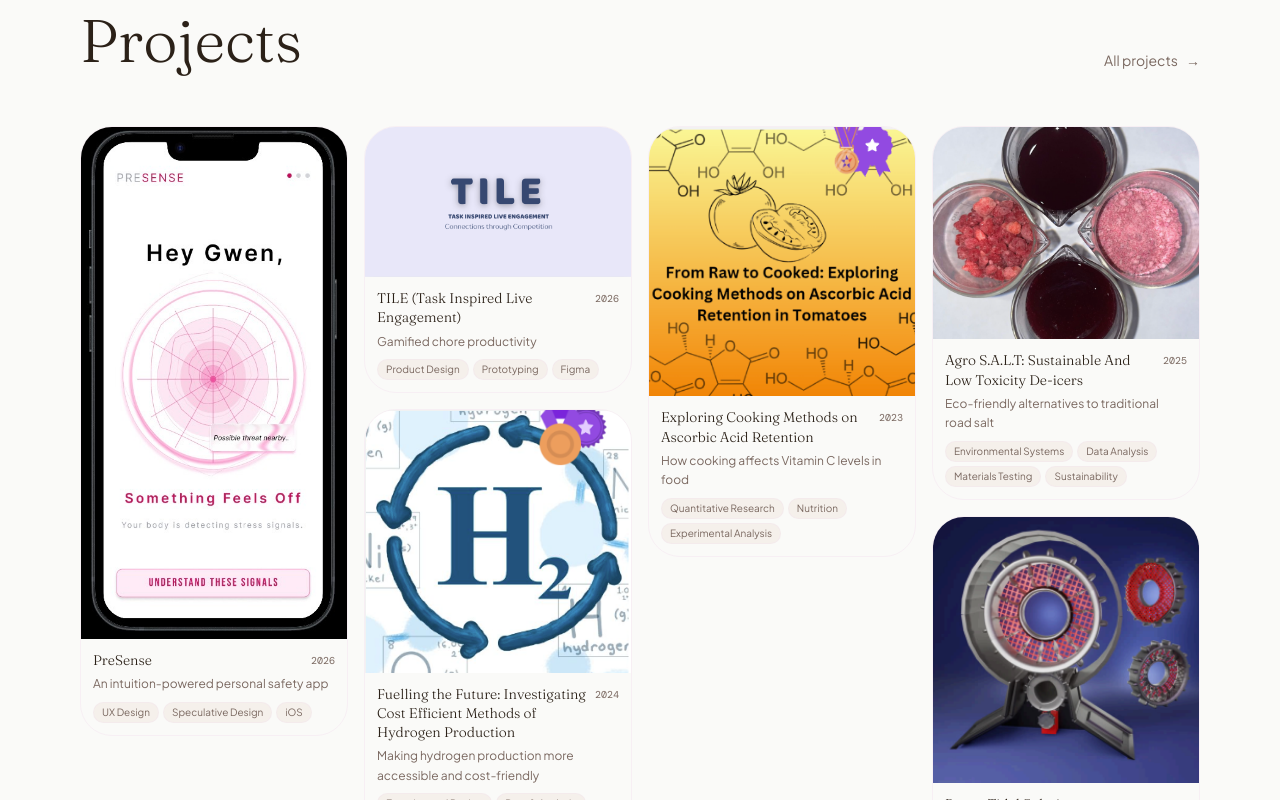
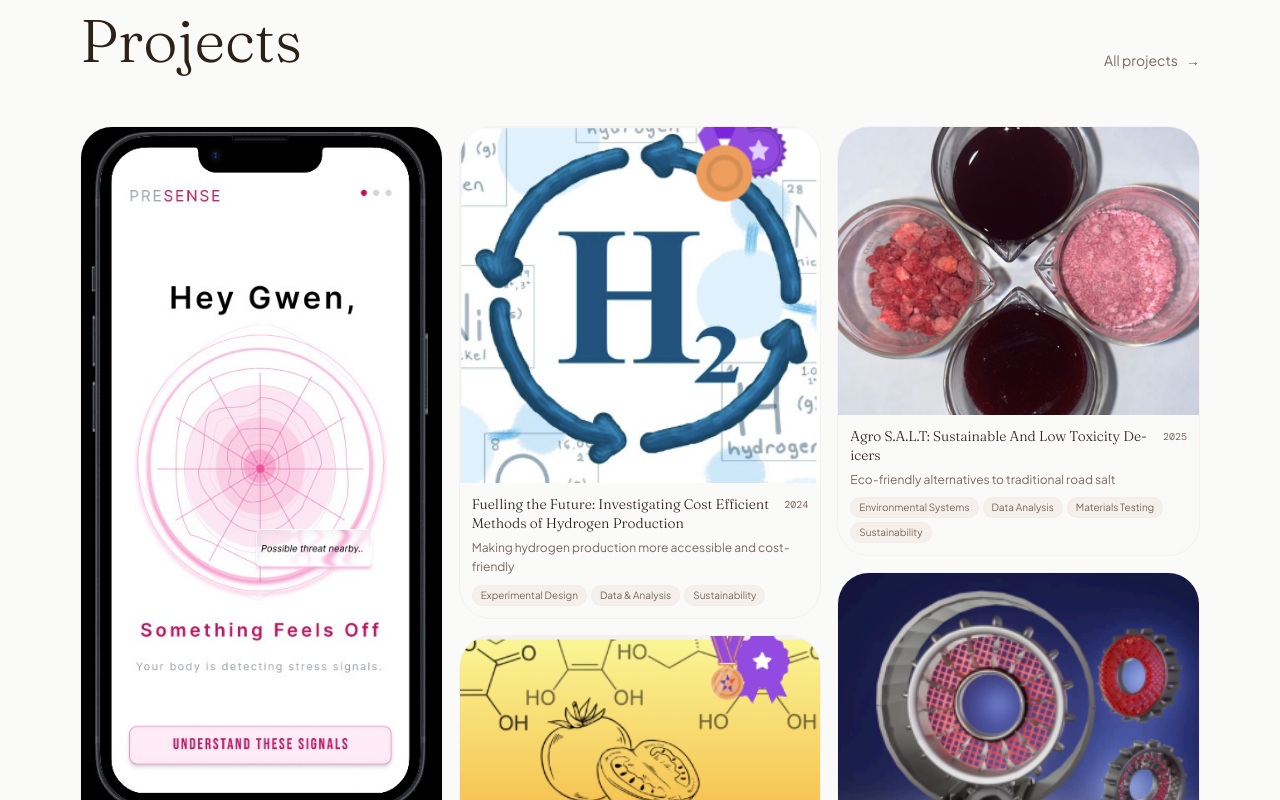
Before and after one commit to lalithyaraavi/lalithya-website, a Next.js app: page / in a window 1280 px wide. Shown: the part 980-1780 px from the top of the page. Built offline with nearby package versions, Linux system fonts and the light colour scheme; a web font is replaced by a local one.

Commit message:
3 columns masonry, no empty space

```diff
--- a/src/app/page.tsx
+++ b/src/app/page.tsx
@@ -137,7 +137,7 @@ export default function Home() {
           </div>
         </FadeIn>
 
-        <div className="columns-2 md:columns-3 lg:columns-4 gap-4">
+        <div className="columns-2 md:columns-3 gap-4">
           {projects.slice(0, 6).map((p, i) => (
             <div key={p.slug} className="break-inside-avoid mb-4">
               <ProjectCard project={p} index={i} />
--- a/src/app/projects/page.tsx
+++ b/src/app/projects/page.tsx
@@ -13,7 +13,7 @@ export default function ProjectsPage() {
         </p>
       </FadeIn>
 
-      <div className="columns-2 md:columns-3 lg:columns-4 gap-4">
+      <div className="columns-2 md:columns-3 gap-4">
         {projects.map((p, i) => (
           <div key={p.slug} className="break-inside-avoid mb-4">
             <ProjectCard project={p} index={i} />
```
